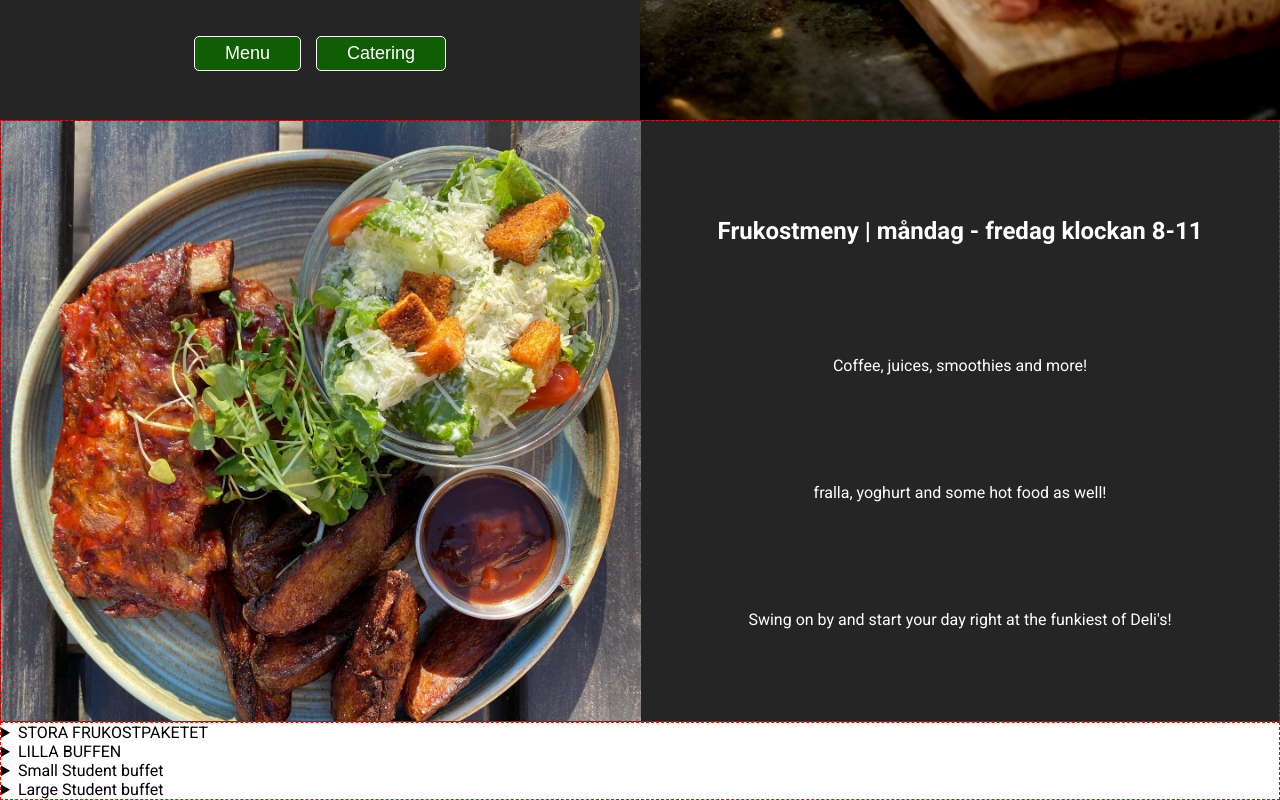
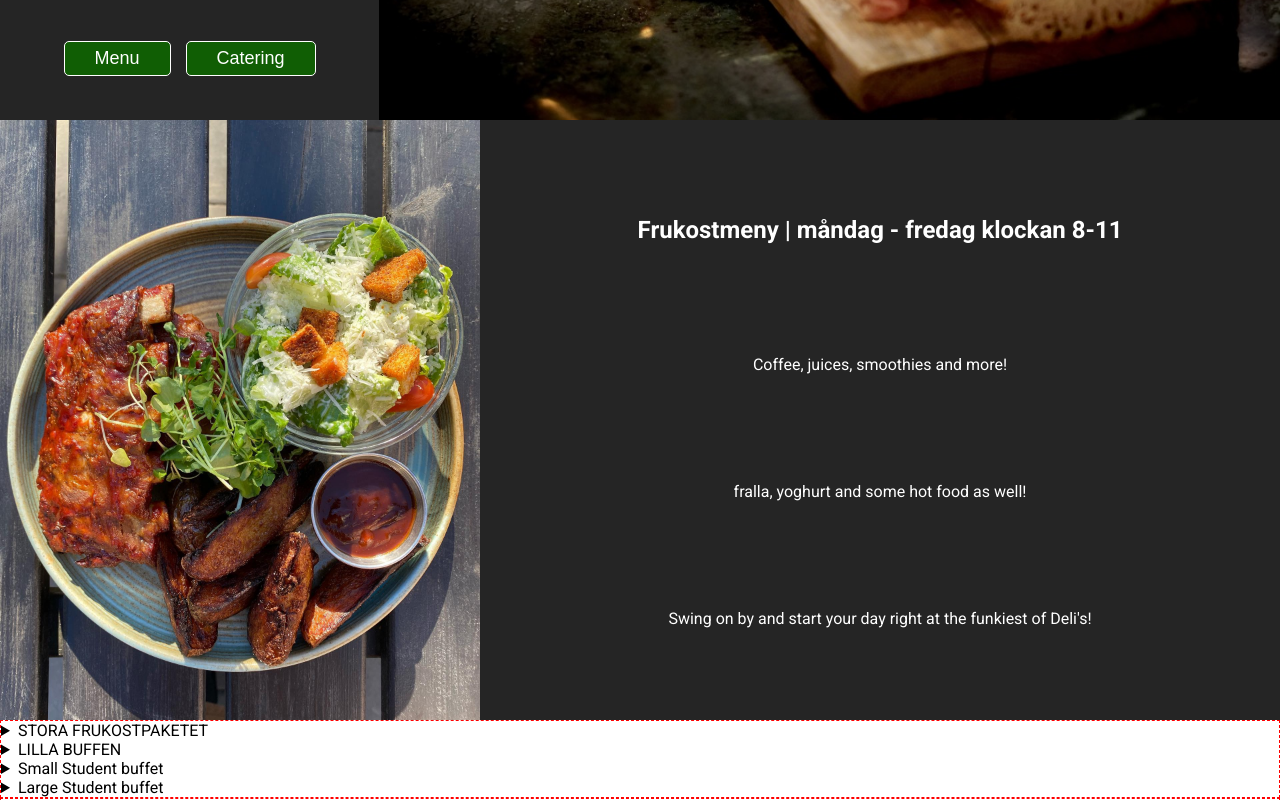
Before and after one commit to Chris-Wagg/deli-rebuild, a Next.js app: page / in a window 1280 px wide. Shown: the part 480-1280 px from the top of the page. Built offline with nearby package versions, Linux system fonts and the light colour scheme.

Commit message:
image sizing changed to be more flexible

```diff
--- a/styles/globals.css
+++ b/styles/globals.css
@@ -23,12 +23,11 @@ button {
 }
 
 .image-container {
-	width: 50vw;
 	height: 75vh;
 }
 
 img {
-	width: 50vw;
+	/* width: 50vw; */
 	height: 75vh;
 	object-fit: cover;
 }
@@ -61,11 +60,13 @@ img {
 }
 
 .text-container {
-	width: 50vw;
+	/* width: 50vw; */
+
 	height: 75vh;
 	background-color: var(--main-background);
 	color: white;
 	display: flex;
+	flex: auto;
 	flex-direction: column;
 	justify-content: space-evenly;
 	align-items: center;
@@ -93,7 +94,7 @@ img {
 /* breakfast menu */
 
 .menu-container {
-	border: var(--border);
+	/* border: var(--border); */
 	background-color: var(--secondary-background);
 	color: white;
 	display: flex;
```
